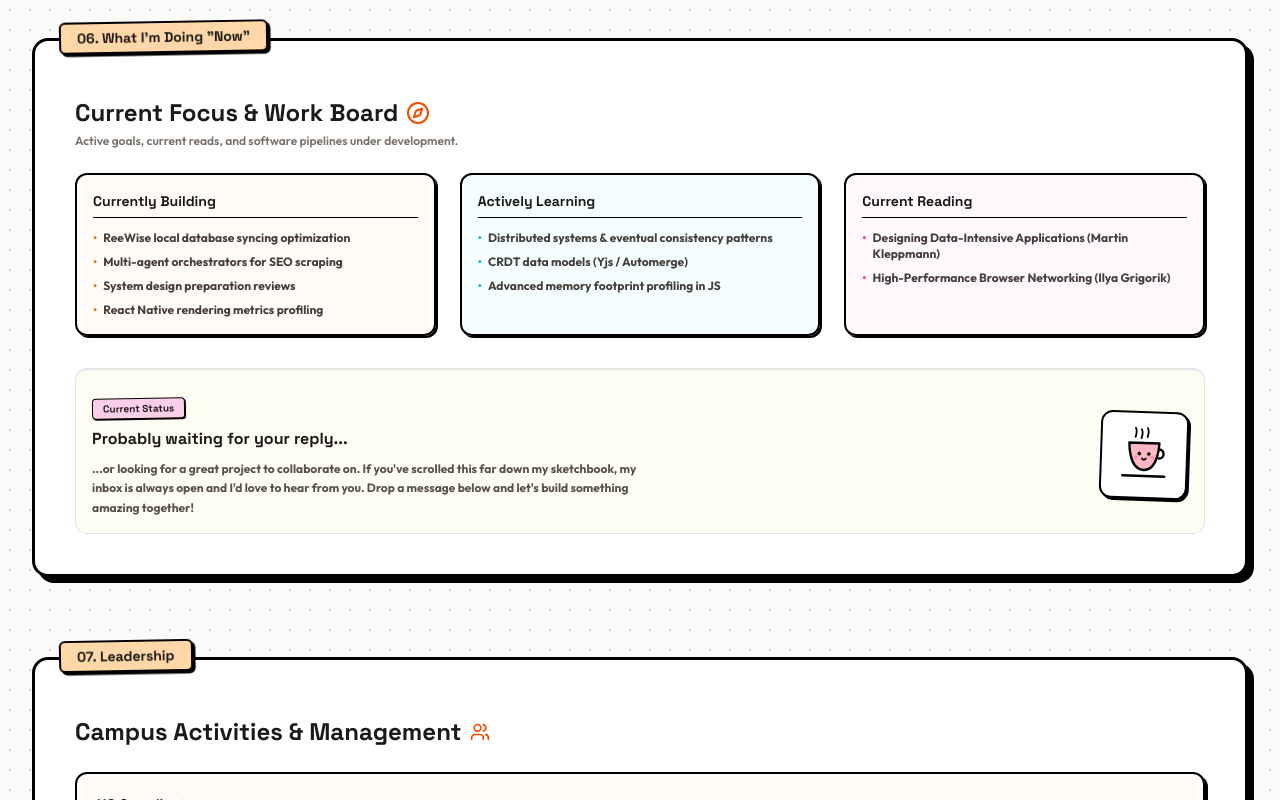
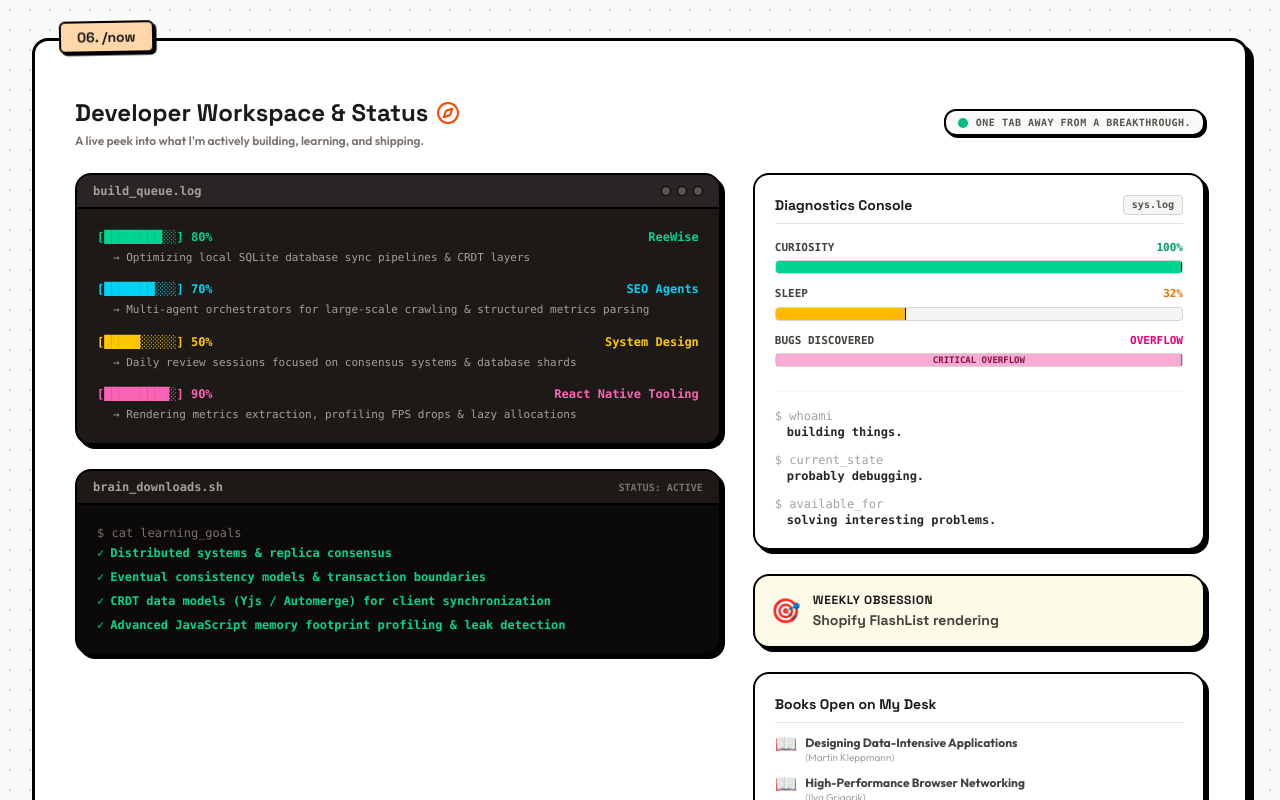
Before and after one commit to MohitPant2803/myPortfolio, a Next.js app: page / in a window 1280 px wide. Shown: the part 5240-6040 px from the top of the page. Built offline with nearby package versions, Linux system fonts and the light colour scheme.

Commit message:
Redesign /now section into developer diagnostics dashboard

```diff
--- a/src/app/page.tsx
+++ b/src/app/page.tsx
@@ -43,14 +43,40 @@ import ResumeViewer from "@/components/ResumeViewer";
 import { projectsData } from "@/data/projects";
 import { Github, Linkedin } from "@/components/BrandIcons";
 
+const STATUS_MESSAGES = [
+  "Compiling ideas...",
+  "Investigating a race condition.",
+  "Making JavaScript behave.",
+  "Probably reading Martin Kleppmann again.",
+  "Turning caffeine into software.",
+  "One tab away from a breakthrough.",
+  "Running on curiosity.",
+  "git push origin main --force"
+];
+
+const OBSESSIONS = [
+  "CRDT Sync Engines",
+  "Eventual Consistency",
+  "Shopify FlashList rendering",
+  "LLM Schema Enforcements",
+  "SSE vs WebSockets",
+  "Local SQLite sync structures"
+];
+
 export default function Home() {
   const [mounted, setMounted] = useState(false);
   const [copiedText, setCopiedText] = useState("");
   const [contactForm, setContactForm] = useState({ name: "", email: "", message: "" });
   const [formSubmitted, setFormSubmitted] = useState(false);
+  const [currentStatus, setCurrentStatus] = useState("Running on curiosity.");
+  const [obobsession, setObobsession] = useState("CRDT Sync Engines");
 
   useEffect(() => {
     setMounted(true);
+    const status = STATUS_MESSAGES[Math.floor(Math.random() * STATUS_MESSAGES.length)];
+    setCurrentStatus(status);
+    const obs = OBSESSIONS[Math.floor(Math.random() * OBSESSIONS.length)];
+    setObobsession(obs);
   }, []);
 
   const handleCopy = (text: string, label: string) => {
@@ -752,90 +778,222 @@ export default function Home() {
       {/* NOW PAGE / BOARD SECTION */}
       <section id="now" className="mb-20 scroll-mt-6">
         <div className="border-3 border-black bg-white rounded-2xl p-6 sm:p-10 shadow-[6px_6px_0px_#000] relative">
+          {/* Header tag */}
           <div className="absolute -top-5 left-6 bg-orange-200 border-2 border-black px-4 py-1 rounded-md font-space-grotesk font-extrabold text-sm shadow-[2.5px_2.5px_0px_#000] rotate-[-1deg]">
-            06. What I'm Doing "Now"
+            06. /now
           </div>
 
-          <div className="pt-4 mb-6">
+          <div className="pt-4 mb-6 flex flex-col sm:flex-row sm:items-center justify-between gap-4">
+            <div>
               <h3 className="text-2xl font-space-grotesk font-extrabold text-stone-900 flex items-center gap-2">
-              Current Focus & Work Board
+                Developer Workspace & Status
                 <Compass className="w-6 h-6 text-orange-600" />
               </h3>
               <p className="text-stone-500 font-semibold text-xs mt-1">
-              Active goals, current reads, and software pipelines under development.
+                A live peek into what I'm actively building, learning, and shipping.
               </p>
             </div>
 
-          <div className="grid grid-cols-1 md:grid-cols-3 gap-6">
-            {/* Column 1: Building */}
-            <div className="border-2 border-black p-4 rounded-xl bg-orange-50/50 shadow-[2px_2px_0px_#000]">
-              <h4 className="font-space-grotesk font-black text-sm text-stone-900 border-b border-black pb-1.5 mb-3">
-                Currently Building
-              </h4>
-              <ul className="space-y-2 text-xs font-bold text-stone-700">
-                <li className="flex items-start gap-1.5">
-                  <span className="text-orange-500">•</span> ReeWise local database syncing optimization
-                </li>
-                <li className="flex items-start gap-1.5">
-                  <span className="text-orange-500">•</span> Multi-agent orchestrators for SEO scraping
-                </li>
-                <li className="flex items-start gap-1.5">
-                  <span className="text-orange-500">•</span> System design preparation reviews
-                </li>
-                <li className="flex items-start gap-1.5">
-                  <span className="text-orange-500">•</span> React Native rendering metrics profiling
-                </li>
-              </ul>
+            {/* Flashing status indicator */}
+            <div className="flex items-center gap-2 self-start sm:self-center border-2 border-black px-3 py-1 bg-stone-50 rounded-xl shadow-[2px_2px_0px_#000]">
+              <span className="relative flex h-2.5 w-2.5">
+                <span className="animate-ping absolute inline-flex h-full w-full rounded-full bg-emerald-400 opacity-75"></span>
+                <span className="relative inline-flex rounded-full h-2.5 w-2.5 bg-emerald-500"></span>
+              </span>
+              <span className="font-mono text-[10px] font-bold text-stone-600 uppercase tracking-wider">
+                {currentStatus}
+              </span>
+            </div>
           </div>
 
-            {/* Column 2: Learning */}
-            <div className="border-2 border-black p-4 rounded-xl bg-cyan-50/50 shadow-[2px_2px_0px_#000]">
-              <h4 className="font-space-grotesk font-black text-sm text-stone-900 border-b border-black pb-1.5 mb-3">
-                Actively Learning
-              </h4>
-              <ul className="space-y-2 text-xs font-bold text-stone-700">
-                <li className="flex items-start gap-1.5">
-                  <span className="text-cyan-500">•</span> Distributed systems & eventual consistency patterns
-                </li>
-                <li className="flex items-start gap-1.5">
-                  <span className="text-cyan-500">•</span> CRDT data models (Yjs / Automerge)
-                </li>
-                <li className="flex items-start gap-1.5">
-                  <span className="text-cyan-500">•</span> Advanced memory footprint profiling in JS
-                </li>
-              </ul>
+          <div className="grid grid-cols-1 lg:grid-cols-12 gap-8 items-start">
+            {/* Left Column: Build Queue & Brain Logs (col-span-7) */}
+            <div className="lg:col-span-7 space-y-6">
+              {/* Build Queue Console */}
+              <div className="border-2 border-black rounded-2xl overflow-hidden bg-stone-900 shadow-[4px_4px_0px_#000] text-left">
+                <div className="bg-stone-800 border-b-2 border-black px-4 py-2 flex items-center justify-between">
+                  <span className="font-mono text-xs text-stone-400 font-bold">build_queue.log</span>
+                  <div className="flex gap-1.5">
+                    <div className="w-2.5 h-2.5 rounded-full border border-black bg-stone-600"></div>
+                    <div className="w-2.5 h-2.5 rounded-full border border-black bg-stone-600"></div>
+                    <div className="w-2.5 h-2.5 rounded-full border border-black bg-stone-600"></div>
+                  </div>
+                </div>
+                <div className="p-5 font-mono text-xs space-y-4 text-left">
+                  <div className="space-y-1.5">
+                    <div className="flex justify-between text-emerald-400 font-extrabold">
+                      <span>[████████░░] 80%</span>
+                      <span>ReeWise</span>
+                    </div>
+                    <div className="text-stone-400 text-[11px] pl-4">
+                      &rarr; Optimizing local SQLite database sync pipelines & CRDT layers
+                    </div>
                   </div>
 
-            {/* Column 3: Reading */}
-            <div className="border-2 border-black p-4 rounded-xl bg-pink-50/50 shadow-[2px_2px_0px_#000]">
-              <h4 className="font-space-grotesk font-black text-sm text-stone-900 border-b border-black pb-1.5 mb-3">
-                Current Reading
+                  <div className="space-y-1.5">
+                    <div className="flex justify-between text-cyan-400 font-extrabold">
+                      <span>[███████░░░] 70%</span>
+                      <span>SEO Agents</span>
+                    </div>
+                    <div className="text-stone-400 text-[11px] pl-4">
+                      &rarr; Multi-agent orchestrators for large-scale crawling & structured metrics parsing
+                    </div>
+                  </div>
+
+                  <div className="space-y-1.5">
+                    <div className="flex justify-between text-yellow-400 font-extrabold">
+                      <span>[█████░░░░░] 50%</span>
+                      <span>System Design</span>
+                    </div>
+                    <div className="text-stone-400 text-[11px] pl-4">
+                      &rarr; Daily review sessions focused on consensus systems & database shards
+                    </div>
+                  </div>
+
+                  <div className="space-y-1.5">
+                    <div className="flex justify-between text-pink-400 font-extrabold">
+                      <span>[█████████░] 90%</span>
+                      <span>React Native Tooling</span>
+                    </div>
+                    <div className="text-stone-400 text-[11px] pl-4">
+                      &rarr; Rendering metrics extraction, profiling FPS drops & lazy allocations
+                    </div>
+                  </div>
+                </div>
+              </div>
+
+              {/* Brain Downloads */}
+              <div className="border-2 border-black rounded-2xl overflow-hidden bg-stone-950 shadow-[4px_4px_0px_#000] text-left">
+                <div className="bg-stone-900 border-b-2 border-black px-4 py-2 flex items-center justify-between">
+                  <span className="font-mono text-xs text-stone-400 font-bold">brain_downloads.sh</span>
+                  <span className="text-[10px] font-bold text-stone-500 uppercase font-mono">Status: active</span>
+                </div>
+                <div className="p-5 font-mono text-xs text-stone-300 text-left space-y-2">
+                  <div className="text-stone-500 mb-1">$ cat learning_goals</div>
+                  <div className="text-emerald-400 font-bold flex items-center gap-1.5">
+                    <span>✓</span> Distributed systems & replica consensus
+                  </div>
+                  <div className="text-emerald-400 font-bold flex items-center gap-1.5">
+                    <span>✓</span> Eventual consistency models & transaction boundaries
+                  </div>
+                  <div className="text-emerald-400 font-bold flex items-center gap-1.5">
+                    <span>✓</span> CRDT data models (Yjs / Automerge) for client synchronization
+                  </div>
+                  <div className="text-emerald-400 font-bold flex items-center gap-1.5">
+                    <span>✓</span> Advanced JavaScript memory footprint profiling & leak detection
+                  </div>
+                </div>
+              </div>
+            </div>
+
+            {/* Right Column: Status & Obsessions (col-span-5) */}
+            <div className="lg:col-span-5 space-y-6">
+              {/* Status prompt */}
+              <div className="border-2 border-black p-5 rounded-2xl bg-white shadow-[4px_4px_0px_#000] text-left">
+                <h4 className="font-space-grotesk font-black text-sm text-stone-900 border-b border-stone-200 pb-2 mb-4 flex justify-between items-center">
+                  <span>Diagnostics Console</span>
+                  <span className="text-[10px] font-bold bg-stone-100 border border-stone-300 px-2 py-0.5 rounded text-stone-600 font-mono">
+                    sys.log
+                  </span>
                 </h4>
-              <ul className="space-y-2 text-xs font-bold text-stone-700">
-                <li className="flex items-start gap-1.5">
-                  <span className="text-pink-500">•</span> Designing Data-Intensive Applications (Martin Kleppmann)
+
+                {/* Diagnostics Progress Bars */}
+                <div className="space-y-3 font-mono text-[11px] font-bold text-stone-700 mb-6">
+                  <div className="space-y-1">
+                    <div className="flex justify-between">
+                      <span>CURIOSITY</span>
+                      <span className="text-emerald-600">100%</span>
+                    </div>
+                    <div className="w-full bg-stone-100 border border-stone-300 h-3.5 rounded overflow-hidden flex">
+                      <div className="bg-emerald-400 border-r border-black h-full w-full"></div>
+                    </div>
+                  </div>
+
+                  <div className="space-y-1">
+                    <div className="flex justify-between">
+                      <span>SLEEP</span>
+                      <span className="text-amber-600">32%</span>
+                    </div>
+                    <div className="w-full bg-stone-100 border border-stone-300 h-3.5 rounded overflow-hidden flex">
+                      <div className="bg-amber-400 border-r border-black h-full w-[32%]"></div>
+                    </div>
+                  </div>
+
+                  <div className="space-y-1 relative">
+                    <div className="flex justify-between">
+                      <span>BUGS DISCOVERED</span>
+                      <span className="text-pink-600">OVERFLOW</span>
+                    </div>
+                    <div className="w-full bg-stone-100 border border-stone-300 h-3.5 rounded flex relative">
+                      <div className="bg-pink-400 border-r border-black h-full w-full animate-pulse"></div>
+                      <span className="absolute inset-0 flex items-center justify-center text-[9px] text-pink-900 font-black">
+                        CRITICAL OVERFLOW
+                      </span>
+                    </div>
+                  </div>
+                </div>
+
+                {/* Shell Prompts */}
+                <div className="space-y-3 pt-4 border-t border-stone-100 font-mono text-xs">
+                  <div>
+                    <div className="text-stone-400">$ whoami</div>
+                    <div className="text-stone-800 font-bold pl-3">building things.</div>
+                  </div>
+                  <div>
+                    <div className="text-stone-400">$ current_state</div>
+                    <div className="text-stone-800 font-bold pl-3">probably debugging.</div>
+                  </div>
+                  <div>
+                    <div className="text-stone-400">$ available_for</div>
+                    <div className="text-stone-800 font-bold pl-3">solving interesting problems.</div>
+                  </div>
+                </div>
+              </div>
+
+              {/* Weekly Obsession Chip */}
+              <div className="border-2 border-black p-4 rounded-2xl bg-yellow-50 shadow-[4px_4px_0px_#000] text-left flex items-start gap-3 relative">
+                <span className="text-2xl mt-0.5 select-none">🎯</span>
+                <div>
+                  <h5 className="font-space-grotesk font-black text-xs text-stone-900 uppercase tracking-wider">
+                    Weekly Obsession
+                  </h5>
+                  <p className="text-stone-700 font-bold text-sm font-space-grotesk mt-0.5">
+                    {obobsession}
+                  </p>
+                </div>
+              </div>
+
+              {/* Books Shelf */}
+              <div className="border-2 border-black p-5 rounded-2xl bg-white shadow-[4px_4px_0px_#000] text-left">
+                <h4 className="font-space-grotesk font-black text-sm text-stone-900 border-b border-stone-200 pb-2 mb-3">
+                  Books Open on My Desk
+                </h4>
+                <ul className="space-y-2.5 text-xs font-bold text-stone-700">
+                  <li className="flex items-start gap-2">
+                    <span className="text-lg leading-none select-none">📖</span>
+                    <span>Designing Data-Intensive Applications <span className="text-[10px] text-stone-400 block font-normal">(Martin Kleppmann)</span></span>
                   </li>
-                <li className="flex items-start gap-1.5">
-                  <span className="text-pink-500">•</span> High-Performance Browser Networking (Ilya Grigorik)
+                  <li className="flex items-start gap-2">
+                    <span className="text-lg leading-none select-none">📖</span>
+                    <span>High-Performance Browser Networking <span className="text-[10px] text-stone-400 block font-normal">(Ilya Grigorik)</span></span>
                   </li>
                 </ul>
               </div>
             </div>
+          </div>
 
-          <div className="border-t-2 border-black pt-6 mt-8 flex flex-col md:flex-row items-center gap-6 bg-yellow-50/50 p-4 rounded-xl border border-stone-200">
+          {/* Bottom Human connecting banner */}
+          <div className="border-t-2 border-black pt-6 mt-10 flex flex-col md:flex-row items-center gap-6 bg-yellow-50/50 p-4 sm:p-6 rounded-2xl border border-stone-200">
             <div className="flex-1 space-y-2 text-left">
-              <div className="inline-block bg-pink-200 border border-black px-2.5 py-0.5 rounded font-space-grotesk font-black text-[10px] shadow-[1px_1px_0px_#000] rotate-[-1deg]">
-                Current Status
-              </div>
               <h4 className="text-base font-space-grotesk font-black text-stone-900">
-                Probably waiting for your reply...
+                If you've made it this far, you probably like building things too.
               </h4>
-              <p className="text-stone-600 font-bold text-xs leading-relaxed max-w-xl">
-                ...or looking for a great project to collaborate on. If you've scrolled this far down my sketchbook, my inbox is always open and I'd love to hear from you. Drop a message below and let's build something amazing together!
+              <p className="text-stone-600 font-bold text-xs leading-relaxed max-w-2xl">
+                My inbox is always open. Let's create something that didn't exist yesterday. Drop me a message in the section below!
               </p>
             </div>
 
-            <div className="shrink-0 flex items-center justify-center p-3 border-2 border-black bg-white rounded-xl shadow-[2px_2px_0px_#000] rotate-[2deg]">
+            <div className="shrink-0 flex items-center justify-center p-3 border-2 border-black bg-white rounded-xl shadow-[2.5px_2.5px_0px_#000] rotate-[2deg]">
               {/* Cute Sketchbook Coffee Cup SVG */}
               <svg width="60" height="60" viewBox="0 0 100 100" fill="none" className="transform hover:scale-110 transition-transform cursor-pointer">
                 {/* Steam */}
@@ -860,7 +1018,7 @@ export default function Home() {
                 {/* Cute Face: Smile */}
                 <path d="M47,56 Q50,60 53,56" stroke="black" strokeWidth="3" strokeLinecap="round" fill="none" />
 
-                {/* Coffee shadow / desk line */}
+                {/* Desk line */}
                 <path d="M15,85 L85,85" stroke="black" strokeWidth="4" strokeLinecap="round" />
               </svg>
             </div>
```
Lines whose indentation alone changed are shown as unchanged.
